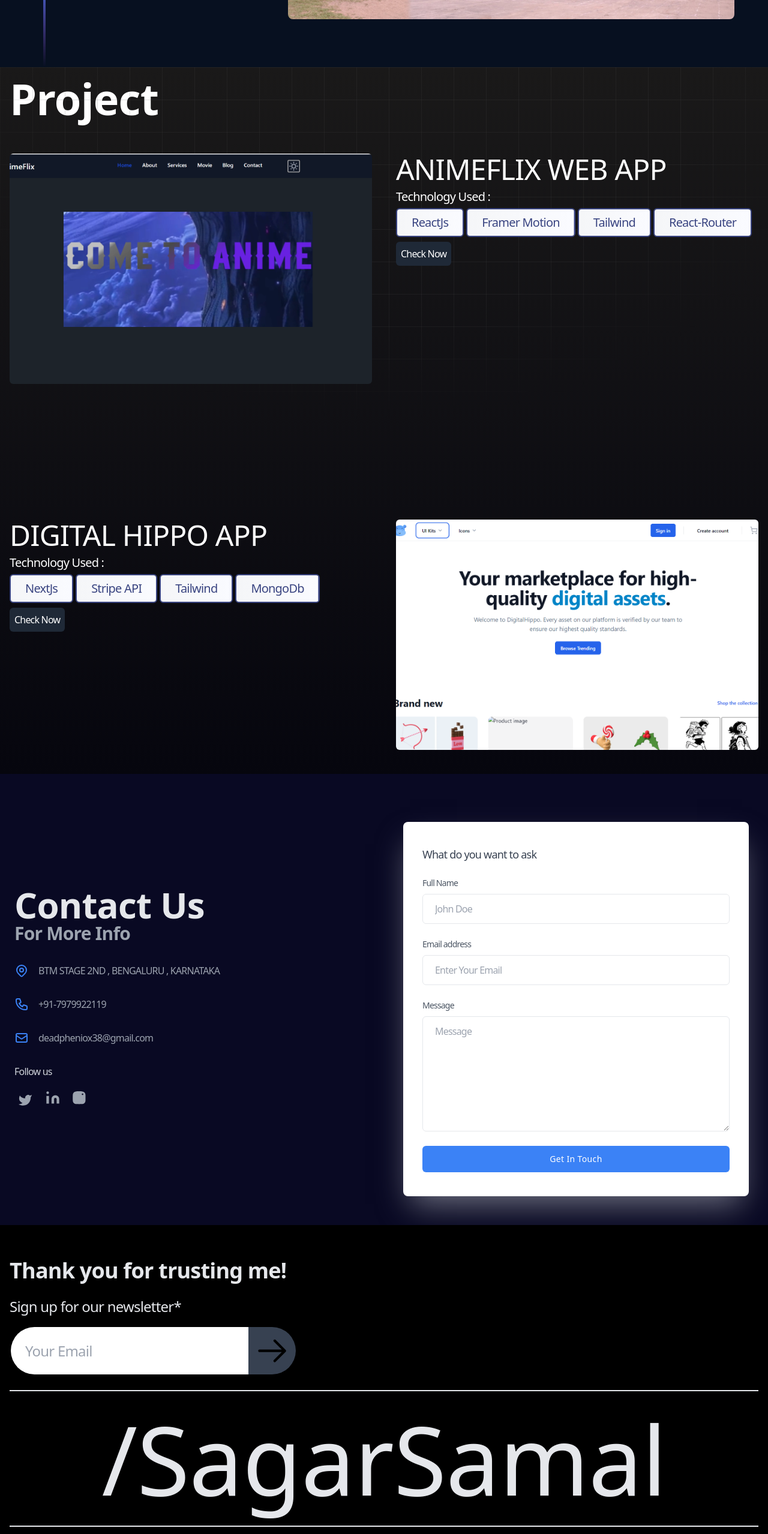
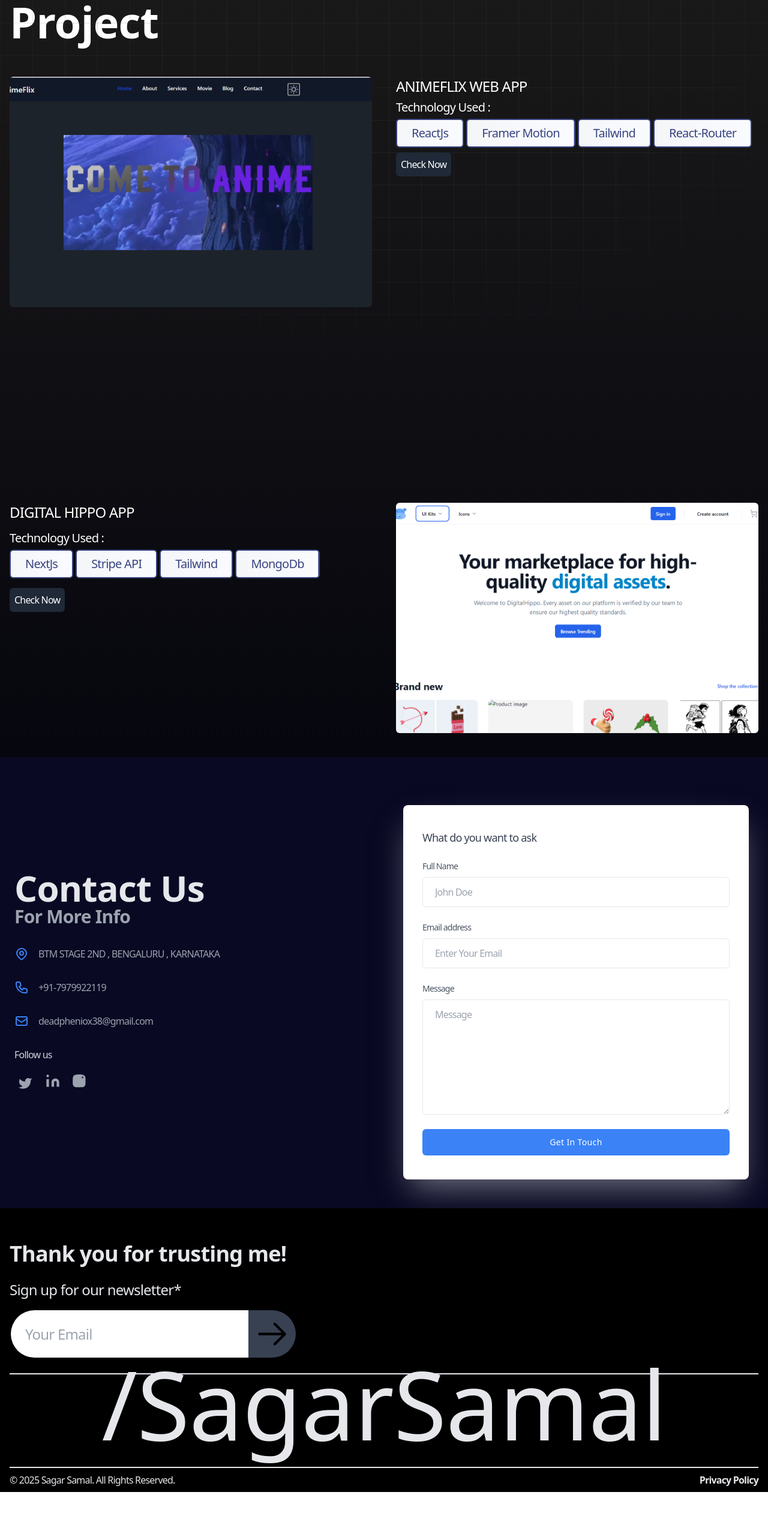
Before and after one commit to sagarkumar3838/portfolio_2025, a React (Vite) app: page / in a window 1280 px wide. Shown: the part 5060-7617 px from the top of the page at 60% size. After the commit the page ends 7547 px from the top, so only its background shows below. Built offline with nearby package versions, Linux system fonts and the light colour scheme; a web font is replaced by a local one.

Commit message:
final commit

```diff
--- a/src/component/Footer.jsx
+++ b/src/component/Footer.jsx
@@ -90,9 +90,9 @@
 
 
           </div>
-          <div className="border-y-2 md:py-6 dark:border-gray-200">
-         <h1 className=" sm:text-[2rem] md:text-text-[5rem] lg:text-[10rem] leading-[110%] dark:text-gray-800 text-center ">
-                      <RandomizedTextEffect text="/SagarSamal"/>
+          <div className="border-y-2 md:py-10 dark:border-gray-200">
+         <h1 className="  leading-[110%] dark:text-gray-800 text-center ">
+                      <RandomizedTextEffect text="/SagarSamal" className='sm:text-[2rem] md:text-[6rem] lg:text-[10rem]'/>
                     </h1>
 
           </div>
--- a/src/component/Hero.jsx
+++ b/src/component/Hero.jsx
@@ -46,7 +46,7 @@
   return (
     <motion.section
     style={{ scale, rotate }}
-    className="relative h-full sm:h-[40rem] bg-gradient-to-t to-[#1a1919] from-[#06060e] text-white"
+    className="relative h-screen sm:h-[60rem] bg-gradient-to-t to-[#1a1919] from-[#06060e] text-white"
     id='services'
 
   >
--- a/src/component/NavBar.jsx
+++ b/src/component/NavBar.jsx
@@ -84,10 +84,15 @@
             <ul className="ml-4 mt-4 flex flex-col gap-4 backdrop-blur-md">
               {NAVIGATION_LINKS.map((item, index) => (
                 <li key={index}>
-                  <a className='block w-full text-xl font-semibold' href={item.href} onClick={(e) =>
+                  <Link to={item.href}
+                      spy={true}
+                      smooth={true}
+                      hashSpy={true}
+                      offset={50}
+                      duration={500} className='block w-full text-xl font-semibold' href={item.href} onClick={(e) =>
                     handleLinkClick(e, item.href)}>
                     {item.label}
-                  </a>
+                  </Link>
 
                 </li>
               ))}
--- a/src/component/Skills.jsx
+++ b/src/component/Skills.jsx
@@ -4,7 +4,7 @@
 const Skills = () => {
   return (
     <div id='skills'>
-      <section className="relative h-screen sm:max-h-full bg-gradient-to-t to-[#1a1919] from-[#06060e] text-white md:space-x-2 " >
+      <section className="relative  sm:max-h-full bg-gradient-to-t to-[#1a1919] from-[#06060e] text-white md:space-x-2 " >
         <div className="absolute bottom-0 left-0 right-0 top-0 bg-[linear-gradient(to_right,#4f4f4f2e_1px,transparent_1px),linear-gradient(to_bottom,#4f4f4f2e_1px,transparent_1px)] bg-[size:54px_54px] [mask-image:radial-gradient(ellipse_60%_50%_at_50%_0%,#000_70%,transparent_100%)]"></div>
 
         <div className=' lg:flex items-center justify-center'>
@@ -24,6 +24,7 @@
                   </div>
                 </div>
               </div>
+
               <IconCloudDemo  />
               <div className=' sm:mb-0'>
                 <div className="w-full max-w-[422px] mx-auto [background:linear-gradient(45deg,#080b11,theme(colors.slate.800)_50%,#172033)_padding-box,conic-gradient(from_var(--border-angle),theme(colors.slate.600/.48)_80%,_theme(colors.indigo.500)_86%,_theme(colors.indigo.300)_90%,_theme(colors.indigo.500)_94%,_theme(colors.slate.600/.48))_border-box] rounded-2xl border border-transparent animate-border">
--- a/src/component/ui/IconCloudDemo.jsx
+++ b/src/component/ui/IconCloudDemo.jsx
@@ -39,7 +39,7 @@
   );
 
   return (
-    <div className="relative lg:flex    items-center justify-center overflow-hidden  bg-transparent ">
+    <div className="relative  lg:flex items-center justify-center overflow-hidden  bg-transparent ">
       <IconCloud images={images} />
     </div>
   );
--- a/src/component/ui/TimelineAnimation.jsx
+++ b/src/component/ui/TimelineAnimation.jsx
@@ -10,7 +10,7 @@
   return (
     <>
       <section
-        className="sm:grid grid-cols-2 gap-10 h-[650px] pt-10 px-4  dark:text-white"
+        className="sm:grid grid-cols-2 gap-10 h-[750px] pt-10 px-4  dark:text-white"
         ref={heroRef}>
         <TimelineContent animationNum={0} timelineRef={heroRef}>
           <img
@@ -22,7 +22,7 @@
         <div className="space-y-2">
           {' '}
           <TimelineContent animationNum={1} timelineRef={heroRef}>
-            <h1 className="text-5xl leading-[110%]">
+            <h1 className="sm:text-2xl text-5xl leading-[110%]">
               <RandomizedTextEffect text="ANIMEFLIX WEB APP"/>
             </h1>
           </TimelineContent>
@@ -39,7 +39,7 @@
           </TimelineContent>
           <TimelineContent animationNum={3} timelineRef={heroRef}>
             <a
-              className="flex gap-2 w-fit bg-gray-800 rounded-md p-2"
+              className="flex gap-2 w-fit bg-gray-800 rounded-md p-2 "
               href="https://animeflix3838.web.app/"
               target="_blank">
 
@@ -48,11 +48,11 @@
           </TimelineContent>
         </div>
       </section>
-      <section ref={aboutRef} className="sm:grid grid-cols-2 gap-10 pb-10 px-4">
-        <div className="space-y-2">
+      <section ref={aboutRef} className="sm:grid grid-cols-2 gap-10 pb-10 px-4 ">
+        <div className="space-y-4 ">
           {' '}
           <TimelineContent animationNum={1} timelineRef={aboutRef}>
-          <h1 className="text-5xl leading-[110%]">
+          <h1 className=" sm:text-2xl text-5xl leading-[90%]  ">
               <RandomizedTextEffect text="DIGITAL HIPPO APP"/>
             </h1>
           </TimelineContent>
@@ -69,7 +69,7 @@
           </TimelineContent>
           <TimelineContent animationNum={3} timelineRef={heroRef}>
             <a
-              className="flex gap-2 w-fit bg-gray-800 rounded-md p-2"
+              className="flex gap-2 w-fit bg-gray-800 rounded-md p-2 mb-4"
               href="http://digital-market-app.onrender.com/"
               target="_blank">
 
```
